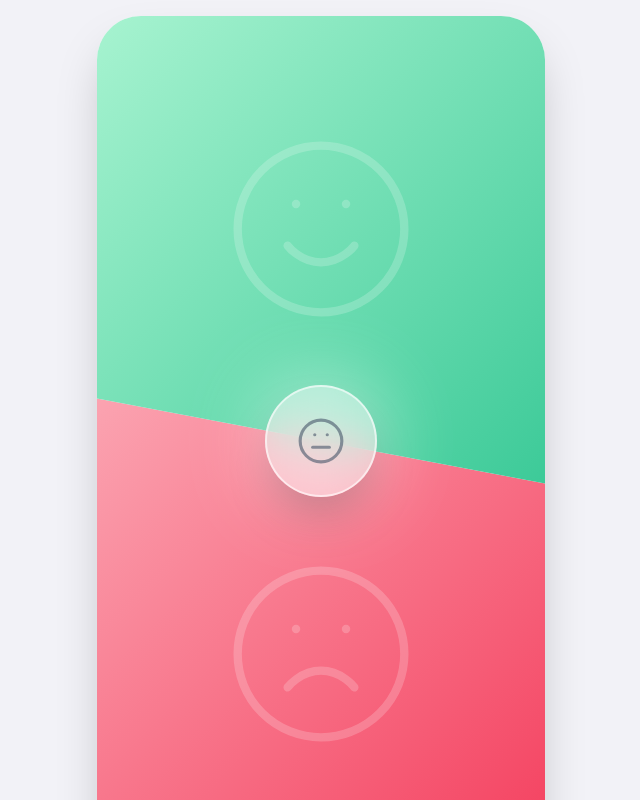
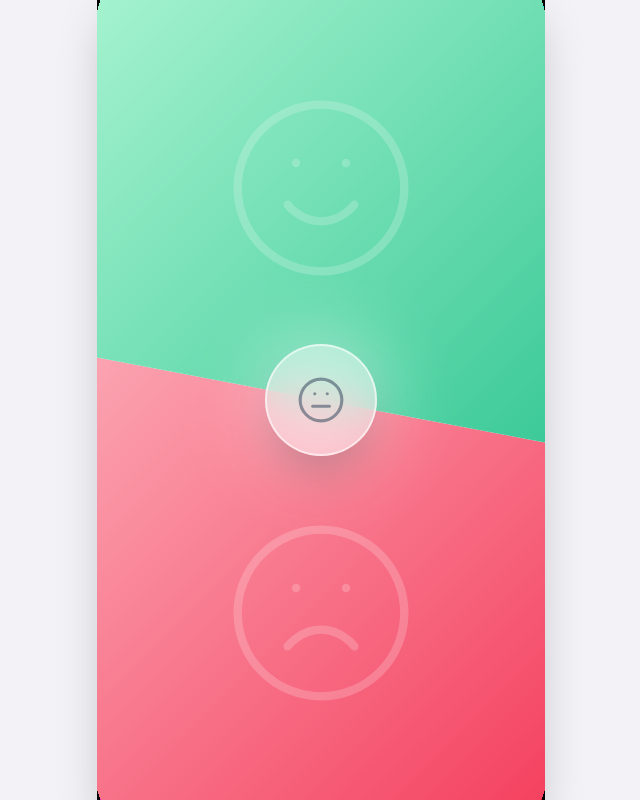
Before and after one commit to qwelqap/LuckCalendar, a React (Vite) app: page / in a window 1280 px wide. Shown: the whole page, without its empty margins (319-959 px from the left). Built offline with nearby package versions, Linux system fonts and the light colour scheme.

Commit message:
Add files via upload

```diff
--- a/App.tsx
+++ b/App.tsx
@@ -311,7 +311,7 @@ export default function App() {
 
   return (
     <div
-      className="w-full bg-[#f2f2f7] text-slate-900 font-sans selection:bg-indigo-100 flex justify-center items-stretch p-0 md:p-4"
+      className="w-full bg-[#f2f2f7] text-slate-900 font-sans selection:bg-indigo-100 flex justify-center items-stretch md:items-center p-0 md:p-4"
       style={{
         height: '100dvh',
         minHeight: '100dvh'
--- a/index.css
+++ b/index.css
@@ -22,7 +22,7 @@ html,
 body {
   margin: 0;
   padding: 0;
-  background-color: #f2f2f7;
+  background-color: #ffffff;
   overscroll-behavior-y: none;
   /* Ensure content extends into status bar */
   position: fixed;
@@ -88,7 +88,7 @@ body {
 }
 
 #root {
-  background-color: #f2f2f7;
+  background-color: #ffffff;
 }
 
 body {
@@ -129,13 +129,6 @@ body {
 @keyframes fade-in-up {
   from {
     opacity: 0;
-
-  /* Remove default safe-area padding/margins and ensure the app can truly bleed edge-to-edge */
-  body {
-    min-height: 100vh;
-  }
-
-  /* Prefer stable dynamic viewport units when available */
     transform: translateY(20px);
   }
   to {
--- a/index.html
+++ b/index.html
@@ -5,17 +5,17 @@
     <meta charset="UTF-8" />
     <meta name="viewport" content="width=device-width, initial-scale=1.0, viewport-fit=cover, user-scalable=no" />
     <!-- Theme color affects Android status bar coloring in PWA. -->
-    <meta name="theme-color" content="#10b981" />
+    <meta name="theme-color" content="#ffffff" />
     <meta name="description" content="A comprehensive luck tracking and fortune prediction application" />
     <meta name="apple-mobile-web-app-capable" content="yes" />
     <meta name="apple-mobile-web-app-status-bar-style" content="black-translucent" />
     <!-- Android status bar transparency -->
     <meta name="mobile-web-app-capable" content="yes" />
-    <meta name="apple-mobile-web-app-title" content="LuckTracker" />
+    <meta name="apple-mobile-web-app-title" content="LuckCalendar" />
     <link rel="icon" type="image/x-icon" href="/LuckTracker.ico" />
     <link rel="icon" type="image/svg+xml" href="/icon.svg" />
     <link rel="manifest" href="/manifest.json" />
-    <title>LuckTracker</title>
+    <title>LuckCalendar</title>
     <!--
       Minimal “first paint” splash (before React + CSS bundle loads).
       Note: OS-level PWA launch screens may still show the app icon briefly;
@@ -24,14 +24,14 @@
     <style>
       :root { color-scheme: light; }
       html, body { height: 100%; }
-      body { margin: 0; background: #f2f2f7; font-family: system-ui, -apple-system, Segoe UI, Roboto, Helvetica, Arial; }
+      body { margin: 0; background: #ffffff; font-family: system-ui, -apple-system, Segoe UI, Roboto, Helvetica, Arial; }
       #pwa-splash {
         position: fixed;
         inset: 0;
         display: flex;
         align-items: center;
         justify-content: center;
-        background: #f2f2f7;
+        background: #ffffff;
         z-index: 99999;
       }
       .pwa-splash-card {
@@ -57,7 +57,7 @@
   <body>
     <div id="pwa-splash" role="status" aria-live="polite" aria-label="Loading">
       <div class="pwa-splash-card">
-        <div class="pwa-splash-title">LuckTracker</div>
+        <div class="pwa-splash-title">LuckCalendar</div>
       </div>
     </div>
     <div id="root"></div>
```
Also changed, not shown: public/manifest.json.
